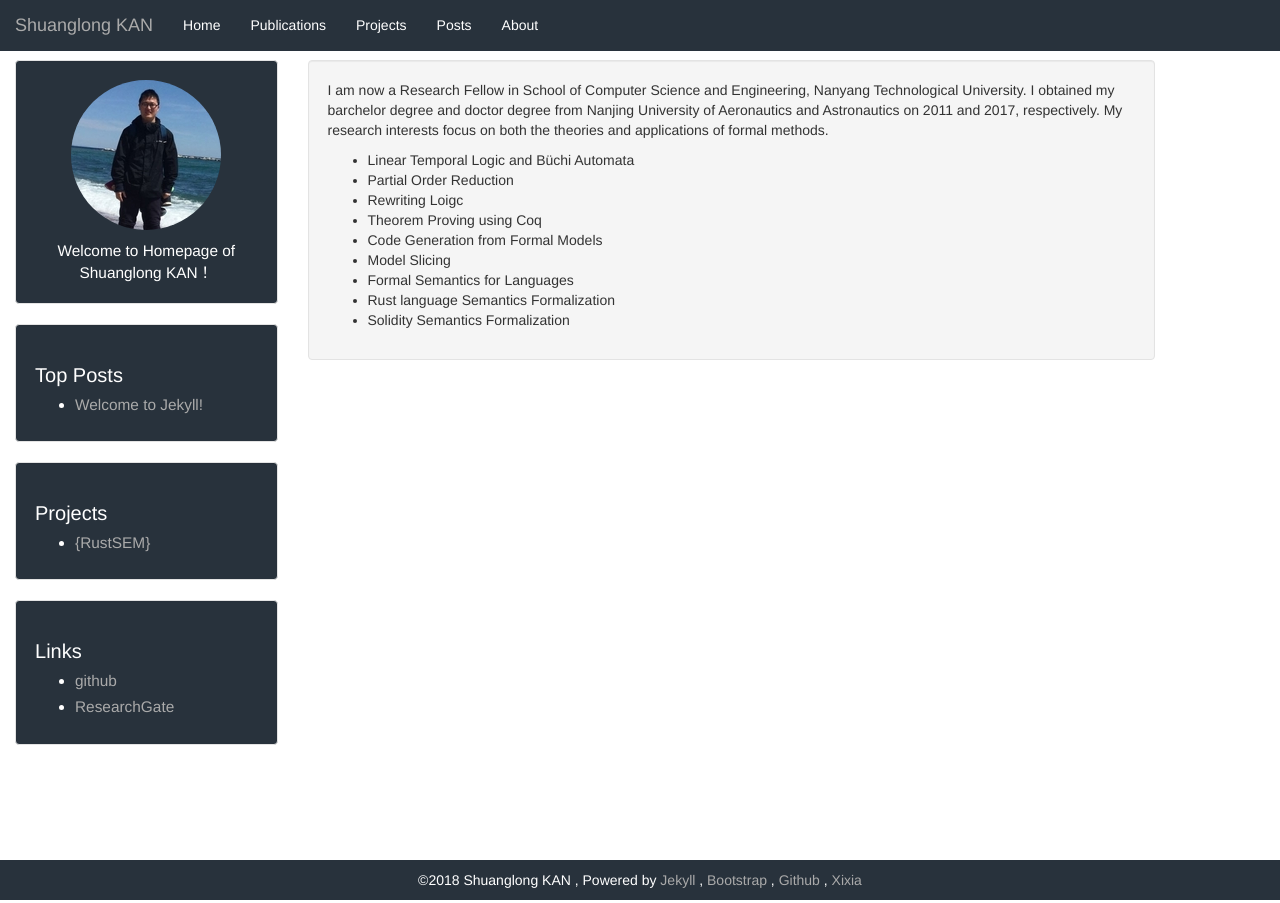
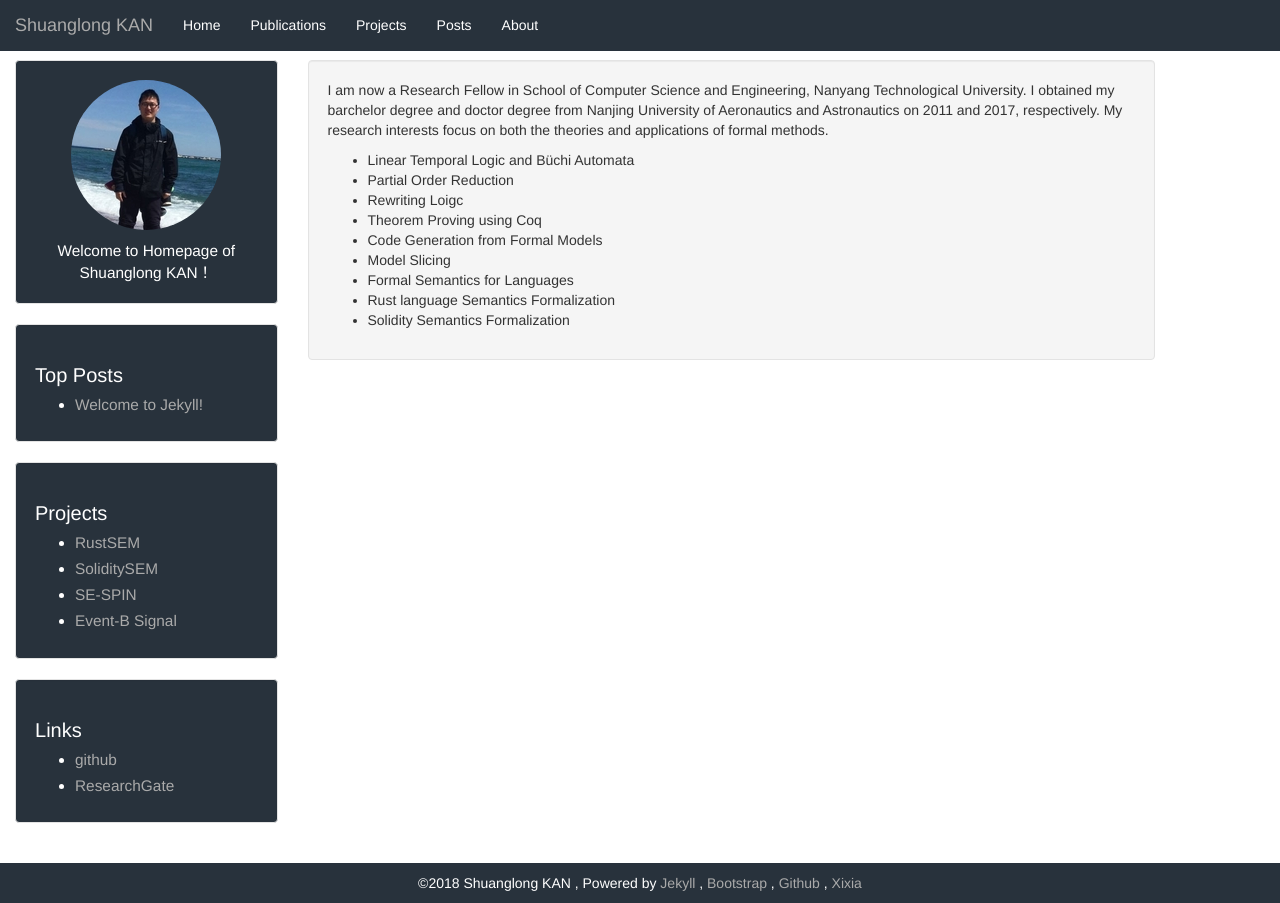
Before and after one commit to ShlKan/kanshuanglong.github.io, a Jekyll site: the page built from index.html, in a window 1280 px wide. Built offline with Jekyll 4.4.1, drawn with Linux system fonts in a browser that asks for light colours; the list of posts is cut into pages by our own code.

Commit message:
Update sidebar.html

```diff
--- a/_includes/sidebar.html
+++ b/_includes/sidebar.html
@@ -33,7 +33,10 @@
 <div class="sidebar well">
     <h1>{{ trans.recent_posts }}</h1>
     <ul>
-          <li><a href="{{ site.baseurl}}/projects/pj1.html">{RustSEM}</a></li>
+          <li><a href="{{ site.baseurl}}/projects/pj1.html">RustSEM</a></li>
+          <li><a href="{{ site.baseurl}}/projects/pj1.html">SoliditySEM</a></li>
+          <li><a href="{{ site.baseurl}}/projects/pj1.html">SE-SPIN</a></li>
+          <li><a href="{{ site.baseurl}}/projects/pj1.html">Event-B Signal</a></li>
     </ul>
 </div>
 
```
